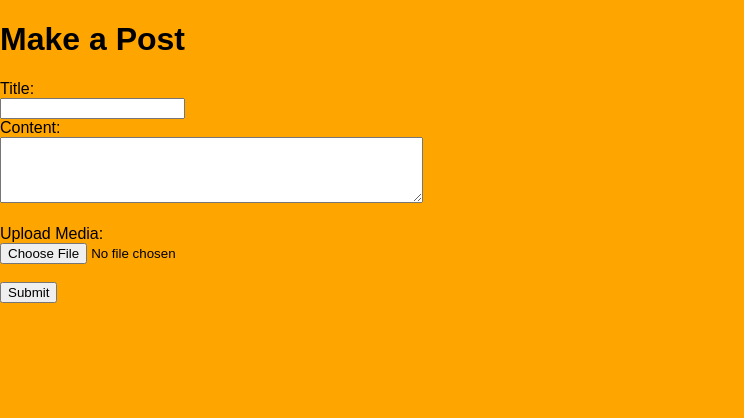
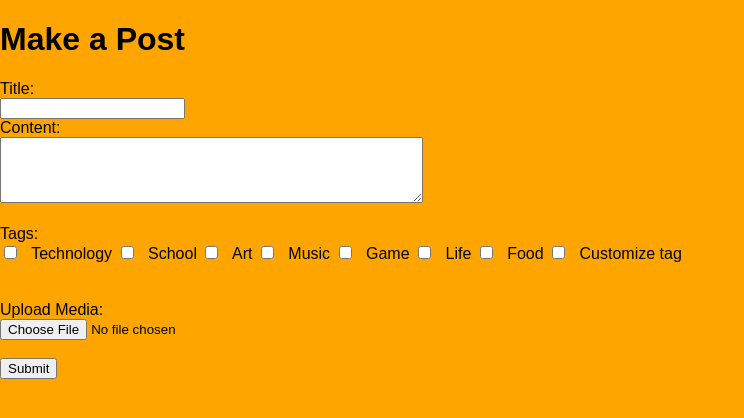
Before and after one commit to Hongdiyou/CSE312-ikun, a Flask app: page /makepost in a window 1280 px wide. Shown: the top 418 px of the page, without its empty margins (0-744 px from the left). Run offline with Flask 3, Linux system fonts and the light colour scheme.

Commit message:
Add funtionallity for the search and tag for AO3 part3

```diff
--- a/app.py
+++ b/app.py
@@ -37,18 +37,26 @@ if not os.path.exists('media'):
 
 socketio = SocketIO(app)
 talisman = Talisman(app, content_security_policy=csp)
-@app.route('/')
+
+
+@app.route('/', methods=['GET', 'POST'])
 def index():
-
     auth_token=flask.request.cookies.get('auth_token')
     current_user="Guest"
     if auth_token:
         user=user_collection.find_one({'auth_token': hashlib.sha256(auth_token.encode()).hexdigest()})
         if user:
             current_user=user['username']
-
-    posts=post_collection.find({},{'title': 1})
-    return flask.render_template('index.html',posts=posts,current_user=current_user)
+    tag = ['Technology', 'School', 'Art', 'Music', 'Game', 'Life', 'Food']
+    search = flask.request.form.get('search_query', '')
+    selected_tags = [tag.lower() for tag in flask.request.form.getlist('filter_tags')]
+    if not len(selected_tags)==0:
+        posts = post_collection.find({'tags': {'$in': [tag.lower() for tag in selected_tags]}})
+    else:
+        posts=post_collection.find({},{'title': 1})
+    if not search == '':
+        posts = post_collection.find({'$or': [{'title': {'$regex': search, '$options': 'i'}},{'content': {'$regex': search, '$options': 'i'}},{'tags': {'$regex': search, '$options': 'i'}}]})
+    return flask.render_template('index.html',posts=posts,current_user=current_user,tags=tag)
 
 @app.route('/static/img/<path:path>')
 def img(path):
@@ -74,8 +82,12 @@ def submit_post():
                 current_user=user['username']
         title=flask.request.form['title']
         content=flask.request.form['content']
-
-
+        tags = flask.request.form.getlist('tags')
+        other_tag = flask.request.form.get('other_tag')
+        if other_tag:
+            tags.append(other_tag)
+        if 'other' in tags:
+            tags.remove('other')
         if 'image' in flask.request.files:
             image=flask.request.files['image']
             if image.filename != '':
@@ -84,7 +96,7 @@ def submit_post():
                     image.save(os.path.join('media', filename))
                     image_url=flask.url_for('uploaded_file', filename=filename)
                     content += f'<img src="{image_url}" alt="Uploaded Image">'
-        post_collection.insert_one({'title': title,'content': content,'user':current_user}).inserted_id
+        post_collection.insert_one({'title': title,'content': content,'user':current_user,'tags': tags}).inserted_id
         return flask.redirect(flask.url_for('index'))
 
 @app.route('/media/<filename>')
@@ -243,7 +255,6 @@ def place_bid():
             return "Bid amount must be higher than the current bid", 400
 
 
-
 if __name__ == '__main__':
     #app.run(debug=True, host='0.0.0.0', port=8080)
     socketio.run(app, debug=True, host='0.0.0.0', port=8080, allow_unsafe_werkzeug=True)
--- a/templates/makepost.html
+++ b/templates/makepost.html
@@ -1,4 +1,3 @@
-
 <!DOCTYPE html>
 <html lang="en">
 <head>
@@ -7,6 +6,18 @@
     <title>Make Post</title>
     <link rel="stylesheet" type="text/css" href="/static/style.css"/>
     <link rel="shortcut icon" type="image/x-icon" href="/static/ikun.ico">
+    <style>
+        .tag-checkbox {
+            display: inline-block;
+            margin-right: 10px;
+        }
+        #other-tag-input {
+            display: none;
+        }
+        .media-upload {
+            margin-top: 20px;
+        }
+    </style>
 </head>
 <body>
     <h1>Make a Post</h1>
@@ -15,9 +26,56 @@
         <input type="text" id="title" name="title"><br>
         <label for="content">Content:</label><br>
         <textarea id="content" name="content" rows="4" cols="50"></textarea><br><br>
-        <label for="image">Upload Media:</label><br>
-        <input type="file" id="image" name="image"><br><br>
+        <label>Tags:</label><br>
+        <div id="tag-checkboxes">
+            <input type="checkbox" id="tag_technology" class="tag-checkbox" name="tags" value="technology">
+            <label for="tag_technology">Technology</label>
+
+            <input type="checkbox" id="tag_school" class="tag-checkbox" name="tags" value="school">
+            <label for="tag_school">School</label>
+
+            <input type="checkbox" id="tag_art" class="tag-checkbox" name="tags" value="art">
+            <label for="tag_art">Art</label>
+
+            <input type="checkbox" id="tag_music" class="tag-checkbox" name="tags" value="music">
+            <label for="tag_music">Music</label>
+
+            <input type="checkbox" id="tag_game" class="tag-checkbox" name="tags" value="game">
+            <label for="tag_game">Game</label>
+
+            <input type="checkbox" id="tag_life" class="tag-checkbox" name="tags" value="life">
+            <label for="tag_life">Life</label>
+
+            <input type="checkbox" id="tag_food" class="tag-checkbox" name="tags" value="food">
+            <label for="tag_food">Food</label>
+
+            <input type="checkbox" id="tag_other" class="tag-checkbox" name="tags" value="other">
+            <label for="tag_other">Customize tag</label>
+        </div><br>
+        <input type="text" id="other-tag-input" name="other_tag" placeholder="Enter your tag">
+        <div class="media-upload">
+            <label for="image">Upload Media:</label><br>
+            <input type="file" id="image" name="image"><br><br>
+        </div>
         <input type="submit" value="Submit">
     </form>
+    <script>
+        document.addEventListener('DOMContentLoaded', function() {
+            var otherTagInput = document.getElementById('other-tag-input');
+            var otherTagCheckbox = document.getElementById('tag_other');
+
+            otherTagInput.style.display = 'none';
+
+            otherTagCheckbox.addEventListener('change', function() {
+                if (otherTagCheckbox.checked) {
+                    otherTagInput.style.display = 'inline-block';
+                    otherTagInput.focus();
+                } else {
+                    otherTagInput.style.display = 'none';
+                    otherTagInput.value = '';
+                }
+            });
+        });
+    </script>
 </body>
 </html>
```
Also changed, not shown: templates/index.html (+37 -1 lines), README.txt.
